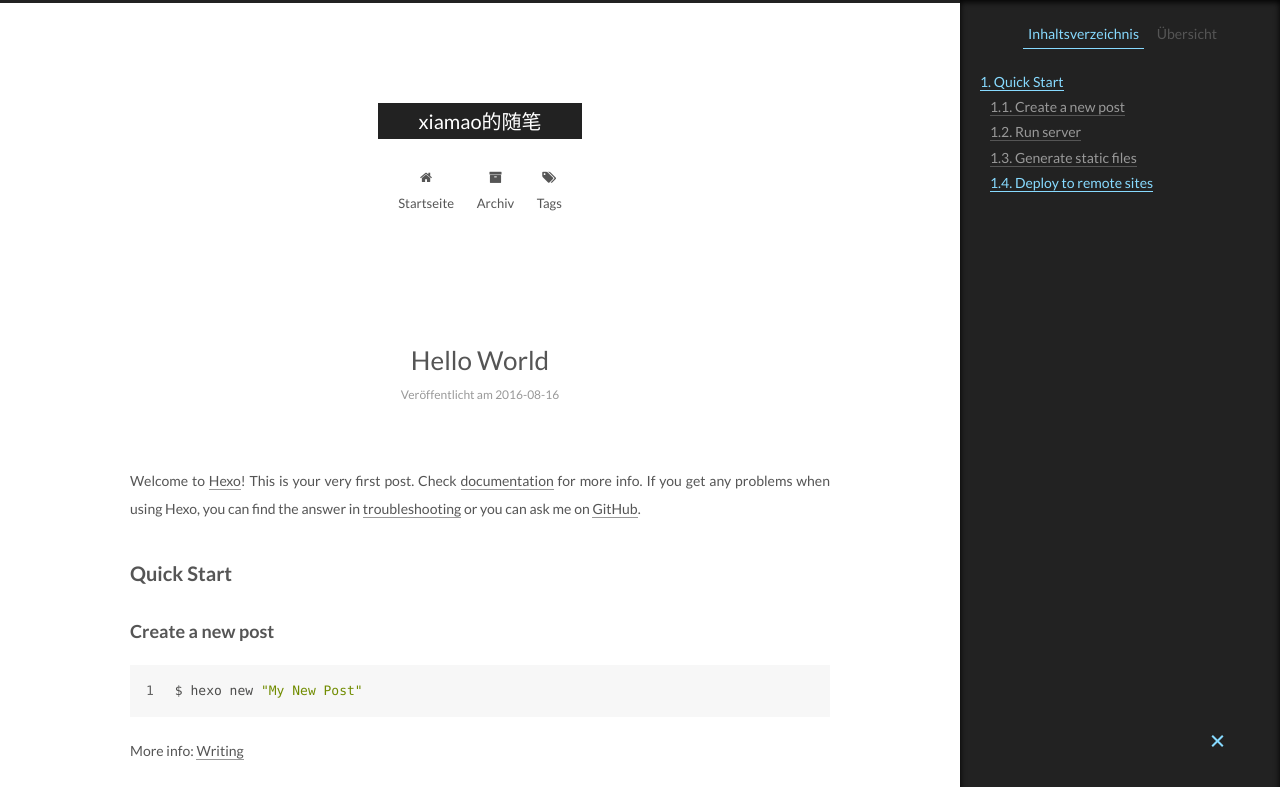
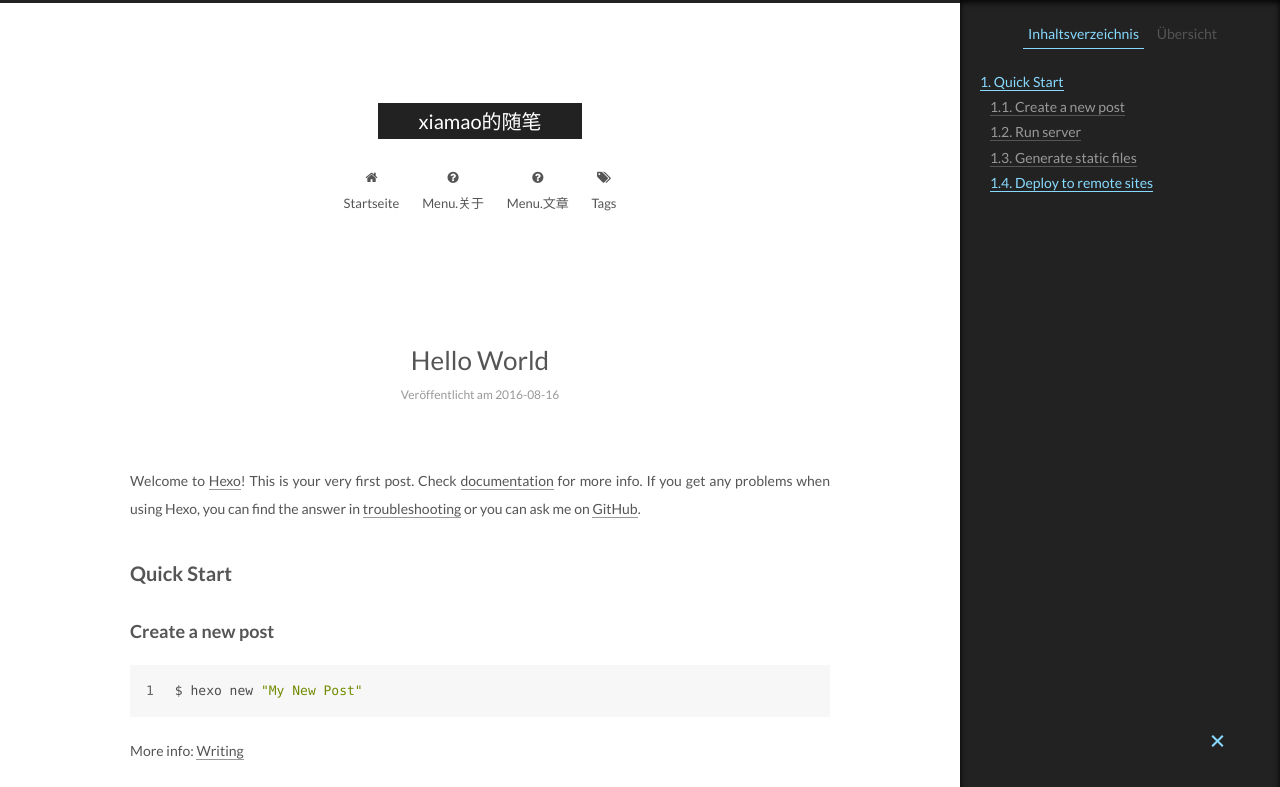
Before and after one commit to xiamao/xiamao.github.io, a plain HTML site: page 2016/08/16/hello-world/index.html in a window 1280 px wide. Shown: the top 787 px of the page. Drawn offline with Linux system fonts and the light colour scheme.

Commit message:
Site updated: 2016-08-19 13:59:09

```diff
--- a/2016/08/16/hello-world/index.html
+++ b/2016/08/16/hello-world/index.html
@@ -182,12 +182,22 @@ Quick">
         </li>
 
 
-        <li class="menu-item menu-item-archives">
+        <li class="menu-item menu-item-关于">
+          <a href="/about" rel="section">
+
+              <i class="menu-item-icon fa fa-fw fa-question-circle"></i> <br />
+
+            menu.关于
+          </a>
+        </li>
+
+
+        <li class="menu-item menu-item-文章">
           <a href="/archives" rel="section">
 
-              <i class="menu-item-icon fa fa-fw fa-archive"></i> <br />
+              <i class="menu-item-icon fa fa-fw fa-question-circle"></i> <br />
 
-            Archiv
+            menu.文章
           </a>
         </li>
 
@@ -386,7 +396,7 @@ Quick">
         </div>
         <nav class="site-state motion-element">
           <div class="site-state-item site-state-posts">
-            <a href="/archives">
+            <a href="/">
               <span class="site-state-item-count">2</span>
               <span class="site-state-item-name">Artikel</span>
             </a>
--- a/css/main.css
+++ b/css/main.css
@@ -1548,7 +1548,7 @@ pre .javascript .function {
   width: 4px;
   height: 4px;
   border-radius: 50%;
-  background: #7f7937;
+  background: #b818d2;
 }
 .links-of-blogroll {
   font-size: 13px;
```
Also changed, not shown: 2016/08/16/新的开始/index.html (+14 -4 lines), archives/2016/08/index.html (+14 -4 lines), archives/2016/index.html (+14 -4 lines), archives/index.html (+14 -4 lines), index.html (+14 -4 lines).
